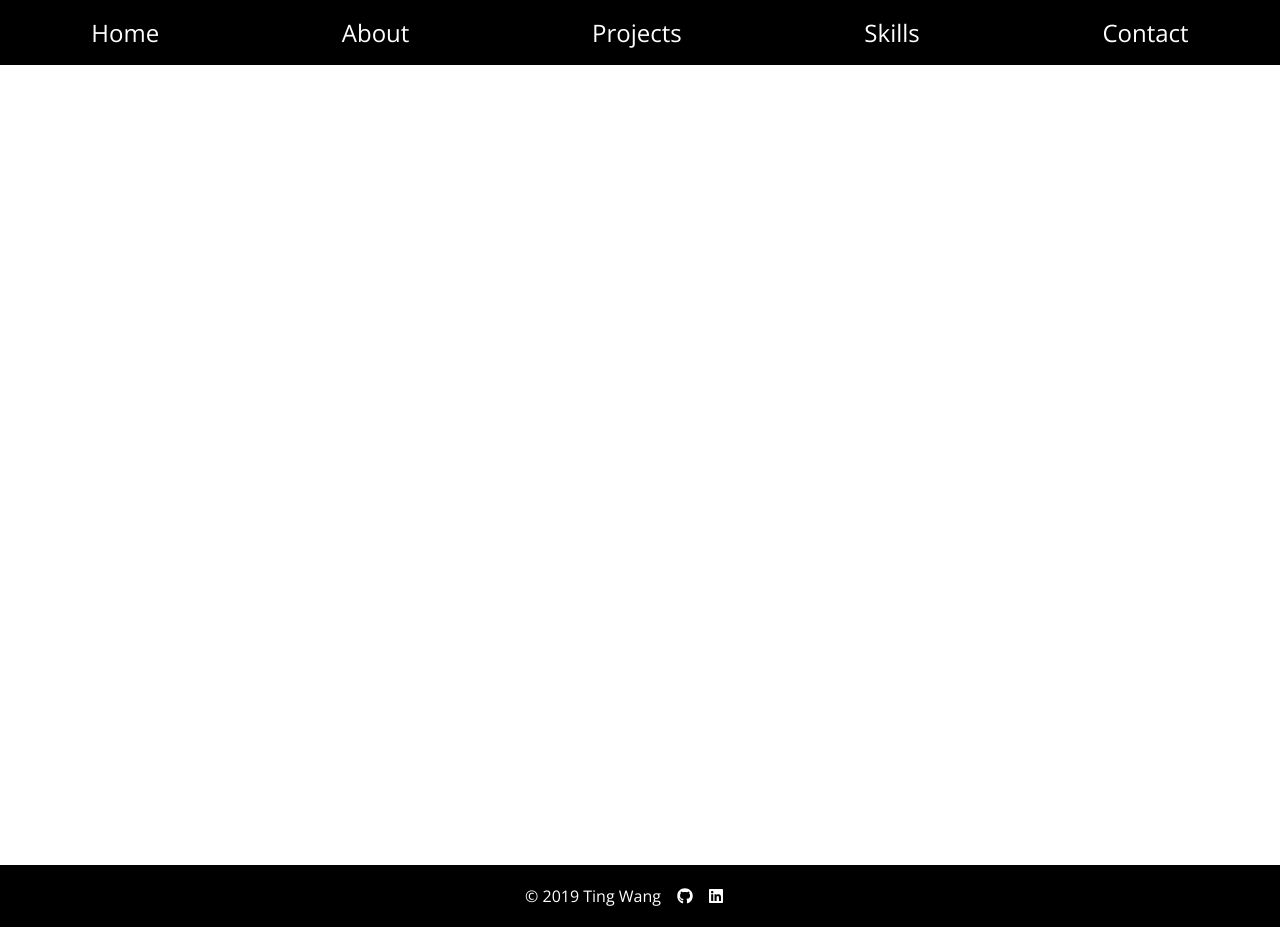
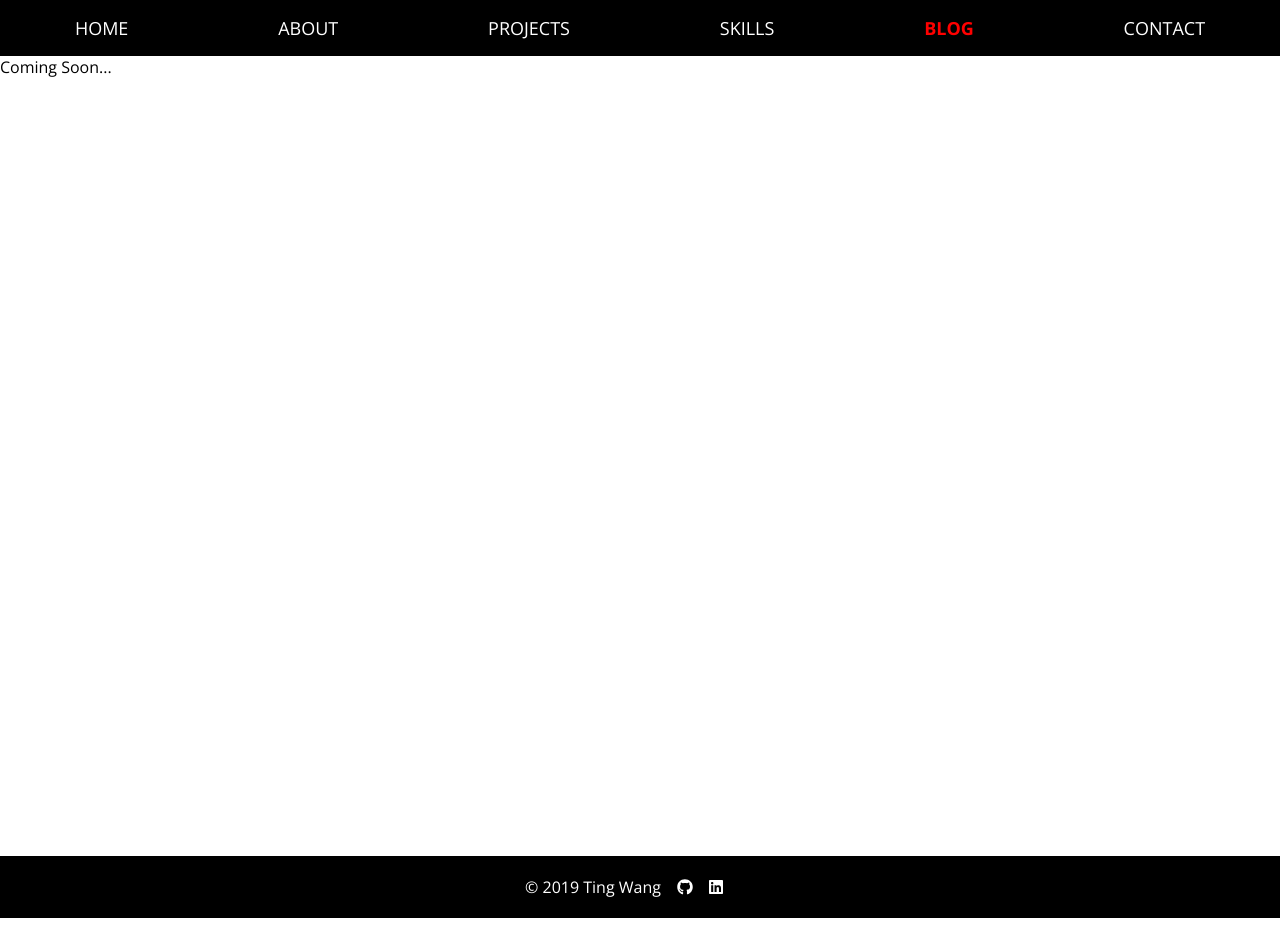
Before and after one commit to nunulong/portfolios, a React (Create React App) app: page /blog in a window 1280 px wide. Built offline with nearby package versions, Linux system fonts and the light colour scheme.

Commit message:
added blog page and 404 page

```diff
--- /dev/null
+++ b/src/components/Blog/Blog.js
@@ -0,0 +1,15 @@
+import React, { Component } from 'react';
+
+class Blog extends Component {
+    constructor() {
+        super();
+    }
+
+    render() {
+        return (
+            <div>Coming Soon...</div>
+        );
+    }
+}
+
+export default Blog;
--- a/src/components/Main/Main.js
+++ b/src/components/Main/Main.js
@@ -4,7 +4,9 @@ import Home from '../Home/Home';
 import About from '../About/About';
 import Projects from '../Projects/Projects';
 import Skills from '../Skills/Skills';
+import Blog from '../Blog/Blog';
 import Contact from '../Contact/Contact';
+import Page404 from '../Page404/Page404';
 import './Main.css';
 
 const Main = () => {
@@ -15,7 +17,9 @@ const Main = () => {
         <Route path="/about" component={About} />
         <Route path="/projects" component={Projects} />
         <Route path="/skills" component={Skills} />
+        <Route path="/blog" component={Blog} />
         <Route path="/contact" component={Contact} />
+        <Route component={Page404} />
       </Switch>
     </div>
   );
--- a/src/components/Nav/Nav.css
+++ b/src/components/Nav/Nav.css
@@ -1,8 +1,9 @@
 nav {
   display: flex;
   justify-content: space-around;
-  font-size: 3vmin;
+  font-size: 2.25vmin;
   background: rgba(0, 0, 0);
+  text-transform: uppercase;
 }
 
 nav .navlink {
--- a/src/components/Nav/Nav.js
+++ b/src/components/Nav/Nav.js
@@ -5,7 +5,6 @@ import './Nav.css';
 class Nav extends Component {
   constructor() {
     super();
-    this.state = {};
   }
 
   render() {
@@ -54,6 +53,16 @@ class Nav extends Component {
         </NavLink>
         <NavLink
           className="navlink"
+          to="/blog"
+          activeStyle={{
+            fontWeight: 'bold',
+            color: 'red'
+          }}
+        >
+          Blog
+        </NavLink>
+        <NavLink
+          className="navlink"
           to="/contact"
           activeStyle={{
             fontWeight: 'bold',
--- /dev/null
+++ b/src/components/Page404/Page404.js
@@ -0,0 +1,11 @@
+import React from 'react';
+
+const Page404 = () => {
+    return (
+        <div className="page404">
+            <h1>404 PAGE NOT FOUND</h1>
+        </div>
+    );
+}
+
+export default Page404;
```
